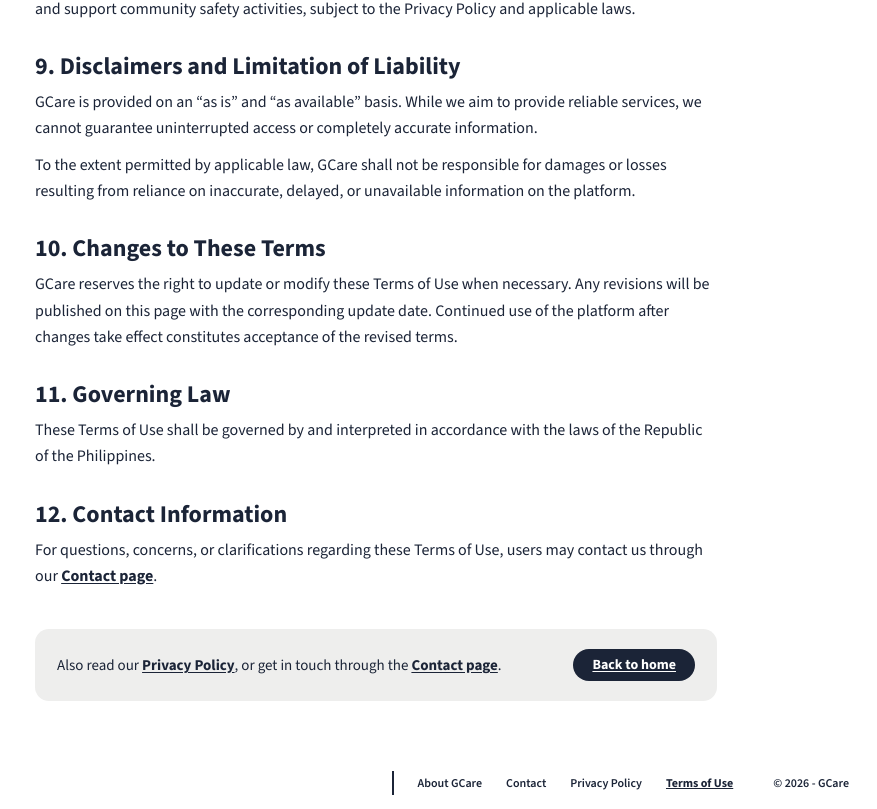
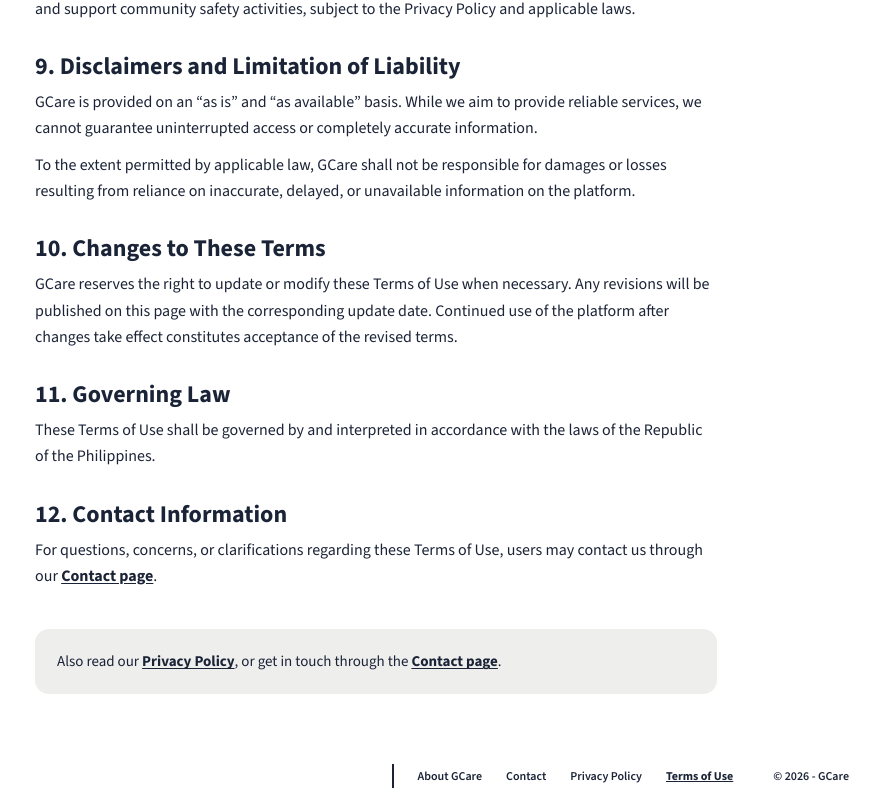
Before and after one commit to azaeeeiiii/GCare-Semi-Final, a React (Vite) app: page /terms in a window 1280 px wide. Shown: the part 1755-2564 px from the top of the page, without its empty margins (403-1280 px from the left). Built offline with nearby package versions, Linux system fonts and the light colour scheme; no server answers.

Commit message:
ui: remove back to home buttons

```diff
--- a/src/components/Header.jsx
+++ b/src/components/Header.jsx
@@ -43,7 +43,6 @@ export function Header({ onOpenAuth }) {
         <Brand />
         <nav className="site-header__nav" aria-label="Account">
           <span className="site-header__user">{user.name}</span>
-          {/* REMOVED: the "Go to Feed" button was here */}
           {user.isAdmin && (
             <Link to="/admin" className={btn('outlineDark', 'site-header__btn')}>
               Admin
@@ -89,7 +88,9 @@ export function Header({ onOpenAuth }) {
 }
 
 
-export function PageHeader({ showHome = true }) {
+// CHANGED: showHome now defaults to false, so the "Back to home" button
+// no longer appears on About, Contact, Privacy, Terms, etc.
+export function PageHeader({ showHome = false }) {
   const goBack = useGoBack();
   return (
     <header className="site-header">
--- a/src/pages/Legal.jsx
+++ b/src/pages/Legal.jsx
@@ -1,9 +1,8 @@
 import { useEffect, useState } from 'react';
-import { Link } from 'react-router-dom';
 import { PageHeader } from '../components/Header';
 import Footer from '../components/Footer';
 import { LegalSections } from '../components/LegalModal';
-import { ContactLink, LegalRef, PageHero, btn } from '../components/ui';
+import { ContactLink, LegalRef, PageHero } from '../components/ui';
 import { LEGAL } from '../content';
 
 const LABEL = { terms: 'Terms of Use', privacy: 'Privacy Policy' };
@@ -64,7 +63,7 @@ export default function Legal({ which }) {
                 Also read our <LegalRef to={data.alsoRead}>{LABEL[data.alsoRead]}</LegalRef>, or get in touch through
                 the <ContactLink />.
               </p>
-              <Link to="/" className={btn('navy')}>Back to home</Link>
+              {/* REMOVED: the "Back to home" button was here */}
             </aside>
           </article>
         </div>
```
